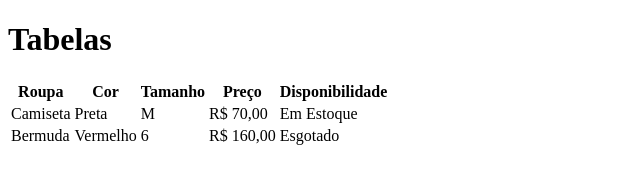
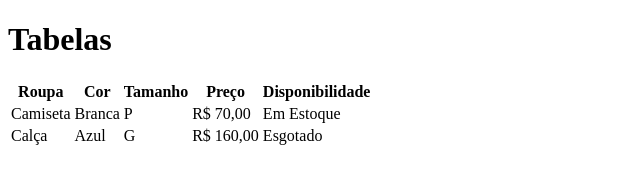
Before and after one commit to Kayky4/moduto-tabelas, a plain HTML site: page index.html in a window 1280 px wide. Shown: the whole page, without its empty margins (0-640 px from the left). Drawn offline with Linux system fonts and the light colour scheme.

Commit message:
Trocado a camisa para a cor branca e a calça para a cor azul

```diff
--- a/index.html
+++ b/index.html
@@ -17,15 +17,15 @@
             </tr>
             <tr>
                 <td>Camiseta</td>
-                <td>Preta</td>
-                <td>M</td>
+                <td>Branca</td>
+                <td>P</td>
                 <td>R$ 70,00</td>
                 <td>Em Estoque</td>
             </tr>
             <tr>
-                <td>Bermuda</td>
-                <td>Vermelho</td>
-                <td>6</td>
+                <td>Calça</td>
+                <td>Azul</td>
+                <td>G</td>
                 <td>R$ 160,00</td>
                 <td>Esgotado</td>
             </tr>
```
